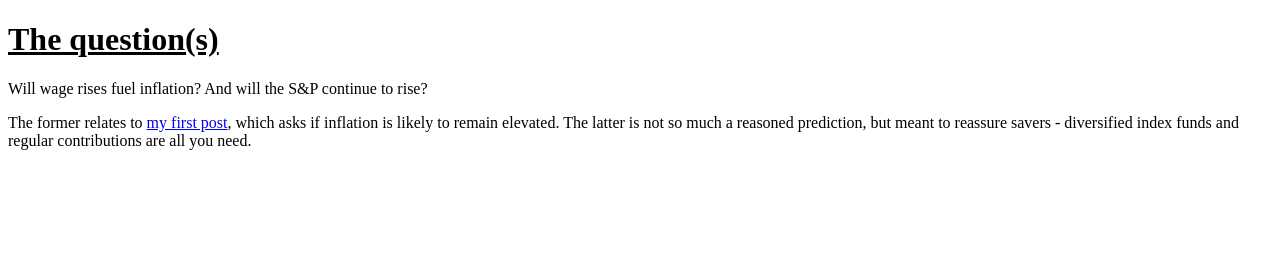
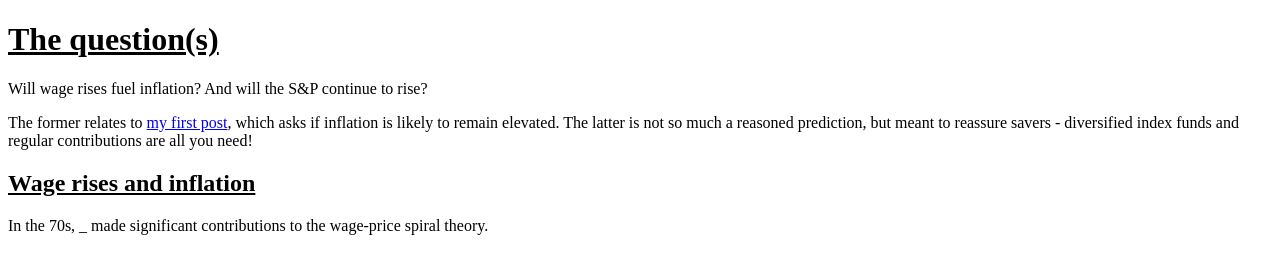
Before and after one commit to sabrimeeran/sabrimeeran.github.io, a plain HTML site: page 2021/june/twelfth/index.html in a window 1280 px wide. Drawn offline with Linux system fonts and the light colour scheme.

Commit message:
Update index.html

```diff
--- a/2021/june/twelfth/index.html
+++ b/2021/june/twelfth/index.html
@@ -9,6 +9,14 @@
     <h1><u>The question(s)</u></h1>
     <p>Will wage rises fuel inflation? And will the S&amp;P continue to rise?</p>
 
-    <p>The former relates to <a href="../first/index.html">my first post</a>, which asks if inflation is likely to remain elevated. The latter is not so much a reasoned prediction, but meant to reassure savers - diversified index funds and regular contributions are all you need.</p>
+    <p>
+        The former relates to <a href="../first/index.html">my first post</a>, which asks if inflation is likely to
+        remain elevated. The latter is not so much a reasoned prediction, but meant to reassure savers - diversified
+        index funds and regular contributions are all you need!
+    </p>
+
+    <h2><u>Wage rises and inflation</u></h2>
+
+    In the 70s, _ made significant contributions to the wage-price spiral theory.
 </body>
 </html>
```
